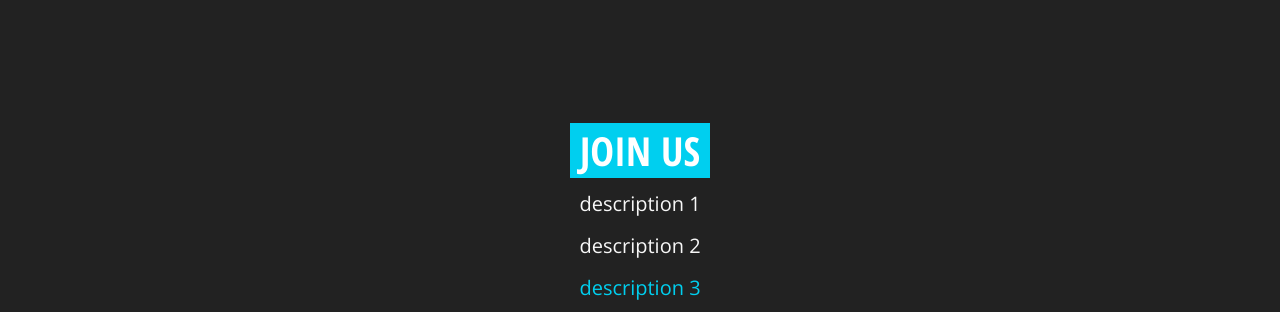
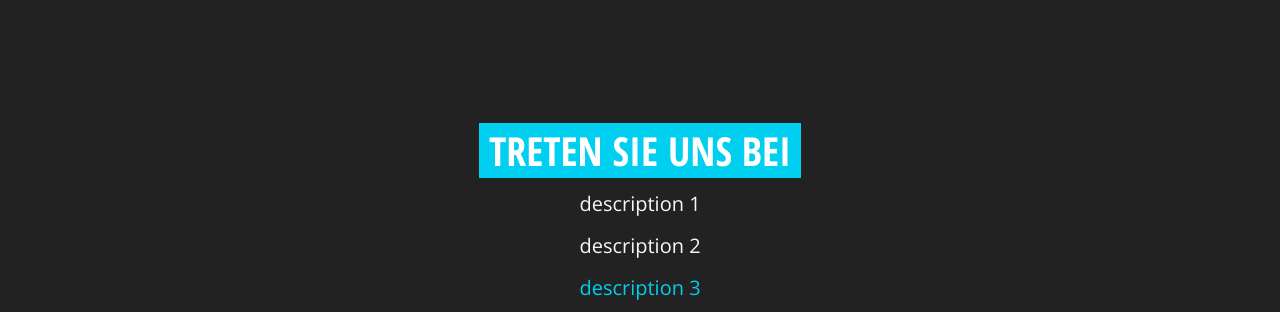
Before and after one commit to RyzenV/RyzenV-RolePlay, a plain HTML site: page index.html in a window 1280 px wide. Shown: the part 1760-2072 px from the top of the page. Drawn offline with nearby package versions, Linux system fonts and the light colour scheme.

Commit message:
Update index.html

```diff
--- a/index.html
+++ b/index.html
@@ -196,7 +196,7 @@
 			<div class="row">
 				<div class="container">
 					<div class="section-title wow fadeInDown" data-wow-duration="1s" data-wow-delay="300ms">
-						<h1><span>Join Us</span></h1>
+						<h1><span>Treten sie uns bei</span></h1>
 					</div>
 					<h3 class="wow fadeInUp" data-wow-duration="1s" data-wow-delay="300ms">description 1</h3>
 					<h3 class="wow fadeInUp" data-wow-duration="1s" data-wow-delay="300ms">description 2</h3>
```
